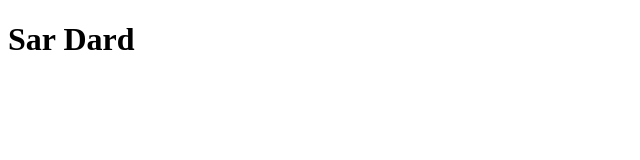
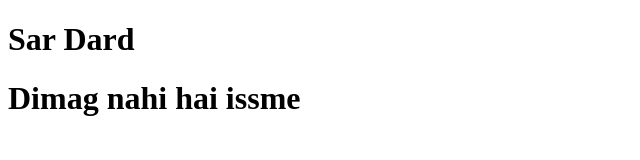
Before and after one commit to shivramsinghgurjar/E-commerce-App, a plain HTML site: page Services/index.html in a window 1280 px wide. Shown: the whole page, without its empty margins (0-640 px from the left). Drawn offline with Linux system fonts and the light colour scheme.

Commit message:
shreya : h1 heading change in html

```diff
--- a/Services/index.html
+++ b/Services/index.html
@@ -7,5 +7,6 @@
 </head>
 <body>
     <h1>Sar Dard</h1>
+    <h1>Dimag nahi hai issme</h1>
 </body>
 </html>
```
